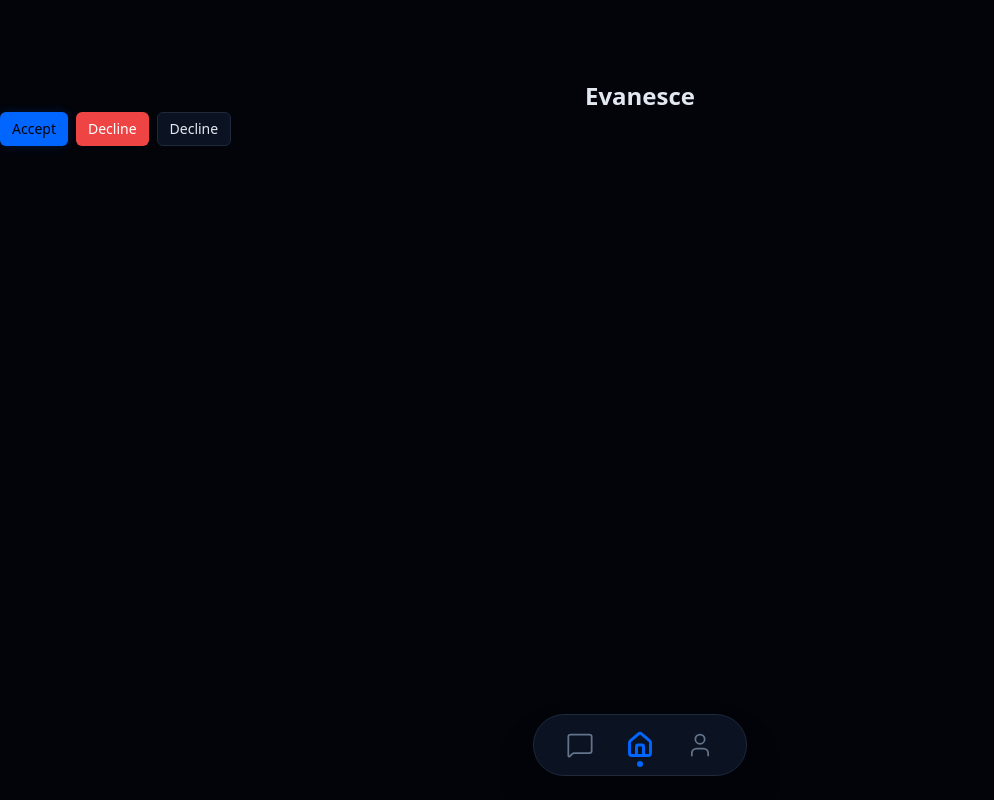
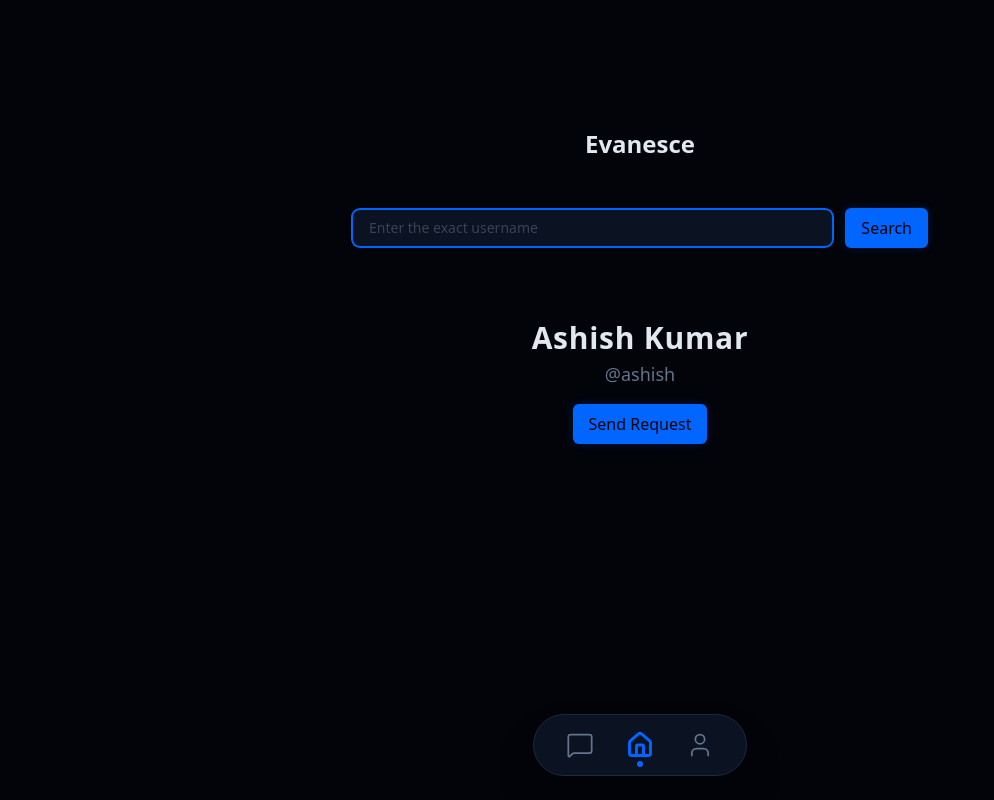
Before and after one commit to Ashcodes69/evanesce-frontend-v2, a Next.js app: page / in a window 1280 px wide. Shown: the whole page, without its empty margins (0-994 px from the left). Built offline with nearby package versions, Linux system fonts and the light colour scheme.

Commit message:
created searchPannel and searchResult

```diff
--- a/src/app/page.tsx
+++ b/src/app/page.tsx
@@ -1,23 +1,20 @@
 import Navbar from "../components/layout/Navbar";
-import Button from "../components/ui/Button";
+import SearchPanel from "../features/connections/SearchPanel";
+import SearchResult from "../features/connections/SearchResult";
 
 export default function Home() {
   return (
-    <main className="min-h-screen bg-background">
-      <h1 className="text-text-main text-center pt-20 text-2xl font-bold">
-        Evanesce
-      </h1>
-      <Navbar />
-      <div className="flex gap-2">
-        <Button variant="primary" size="sm">
-          Accept
-        </Button>
-        <Button variant="destructive" size="sm">
-          Decline
-        </Button>
-        <Button variant="secondary" size="sm">
-          Decline
-        </Button>
+    <main className="min-h-screen bg-background pb-24 px-6 pt-12">
+      <div className="max-w-xl mx-auto w-full flex flex-col gap-12">
+        <h1 className="text-text-main text-center pt-20 text-2xl font-bold">
+          Evanesce
+        </h1>
+        <Navbar />
+        <SearchPanel />
+        <SearchResult
+          hasSearched={true}
+          user={{ id: "1", fullName: "Ashish Kumar", username: "ashish" }}
+        />
       </div>
     </main>
   );
--- /dev/null
+++ b/src/features/connections/SearchPanel.tsx
@@ -0,0 +1,27 @@
+"use client";
+
+import { useState } from "react";
+import Input from "../../components/ui/Input";
+import Button from "../../components/ui/Button";
+
+export default function SearchPanel() {
+  const [query, setQuery] = useState("");
+
+  const handleSearch = (e: React.FormEvent) => {
+    e.preventDefault();
+    console.log("Searching for query");
+  };
+  return (
+    <form onSubmit={handleSearch} className="flex items-center gap-3 w-full">
+      <Input
+        type="text"
+        placeholder="Enter the exact username"
+        value={query}
+        onChange={(e) => setQuery(e.target.value)}
+      />
+      <Button type="submit" variant="primary">
+        Search
+      </Button>
+    </form>
+  );
+}
--- /dev/null
+++ b/src/features/connections/SearchResult.tsx
@@ -0,0 +1,45 @@
+"use client";
+import Button from "../../components/ui/Button";
+
+export interface UserProfile {
+  id: string;
+  fullName: string;
+  username: string;
+}
+
+interface SearchResProps {
+  hasSearched: boolean;
+  user: UserProfile | null;
+  onSendRequest?: (userId: string) => void;
+}
+
+export default function SearchResult({
+  hasSearched,
+  user,
+  onSendRequest,
+}: SearchResProps) {
+  if (!hasSearched) return null;
+
+  if (!user) {
+    return (
+      <div className="flex justify-center py-6">
+        <p className="text-text-muted text-sm font-medium">user not found</p>
+      </div>
+    );
+  }
+
+  return (
+    <div className="flex flex-col items-center justify-center gap-4 py-6">
+      <div className="text-center flex flex-col gap-1">
+        <h3 className="text-text-main text-3xl font-semibold tracking-wide">
+          {user.fullName}
+        </h3>
+        <p className="text-text-muted text-lg">@{user.username}</p>
+      </div>
+
+      <Button variant="primary" onClick={() => onSendRequest?.(user.id)}>
+        Send Request
+      </Button>
+    </div>
+  );
+}
```
